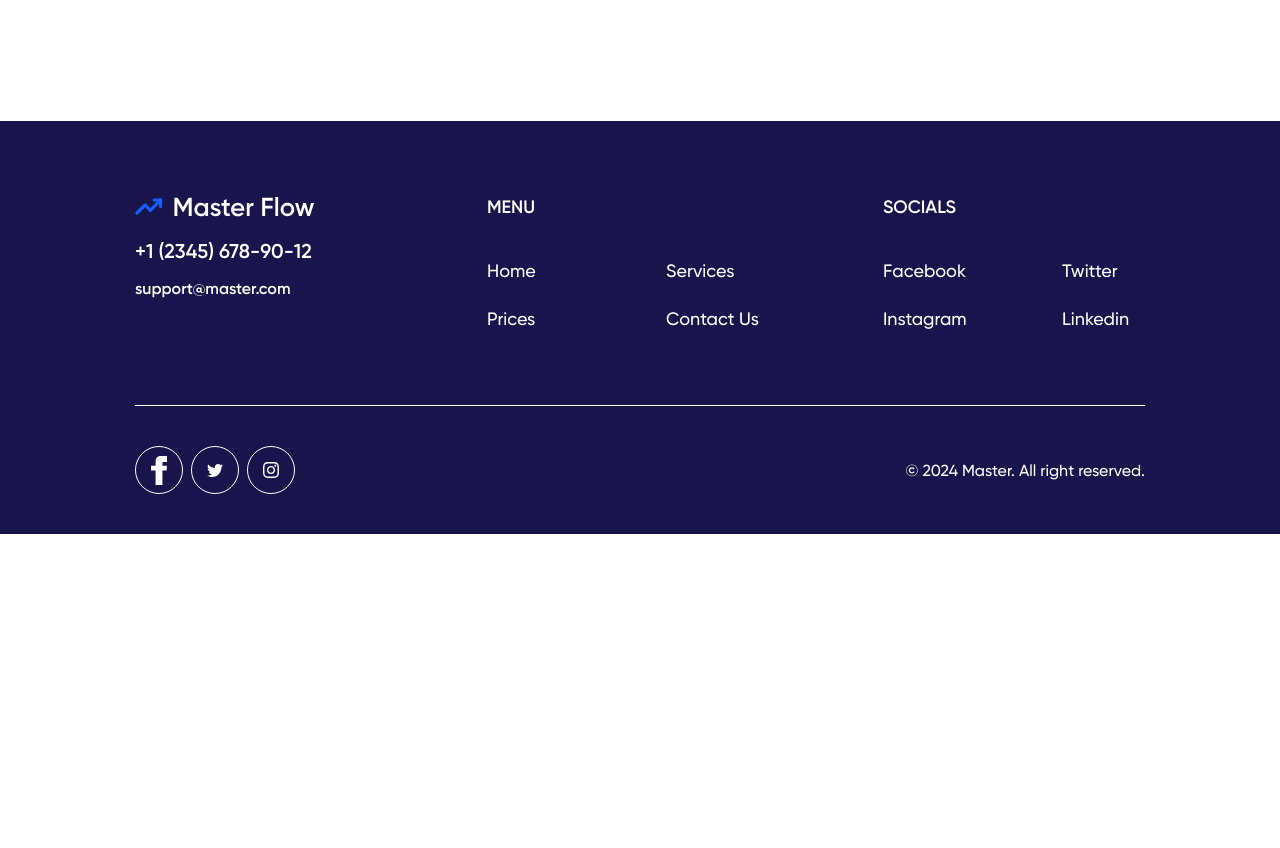
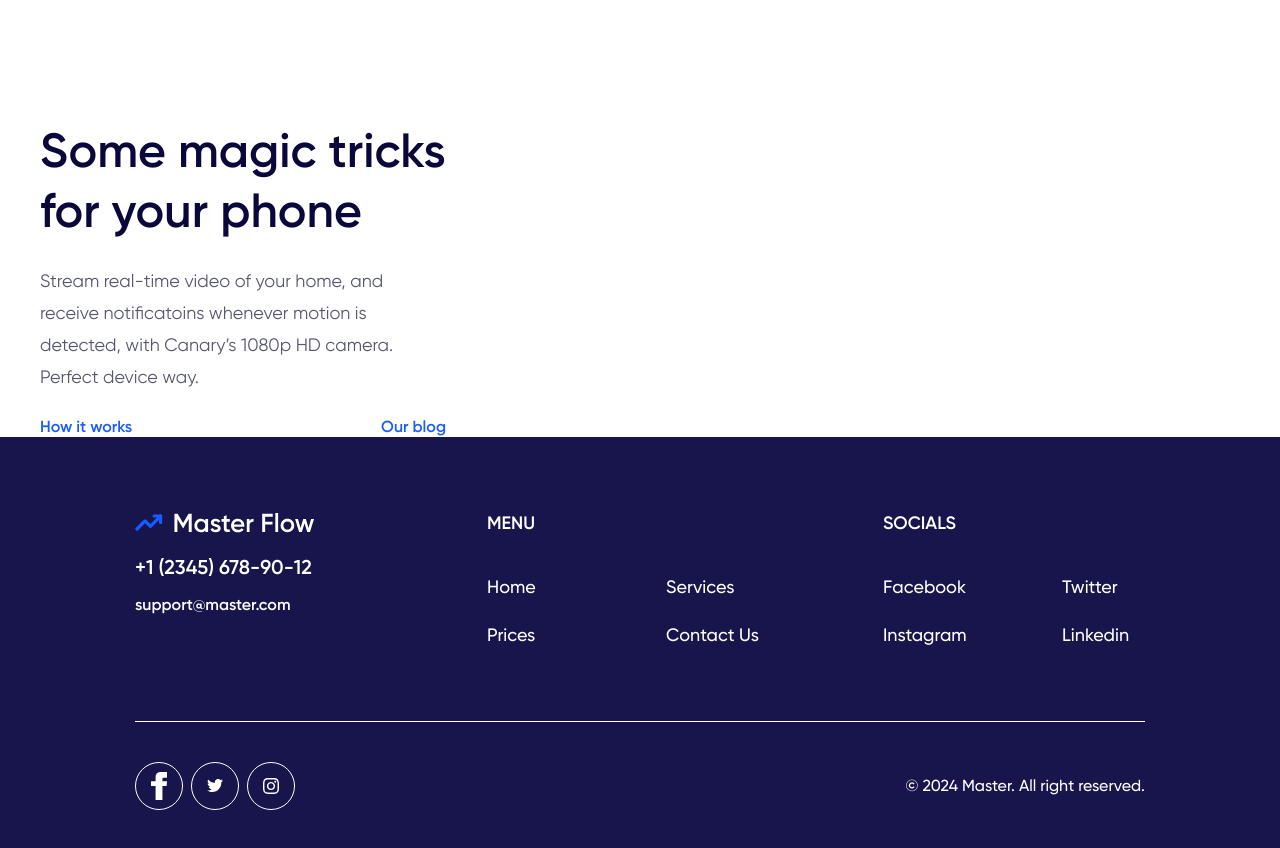
Before and after one commit to Slavinto/master-flow, a Next.js app: page / in a window 1280 px wide. Shown: the part 4240-5088 px from the top of the page. Before the commit the page ends 4774 px from the top, so only its background shows below. Built offline with nearby package versions, Linux system fonts and the light colour scheme.

Commit message:
Started laying out section components

```diff
--- a/src/app/page.tsx
+++ b/src/app/page.tsx
@@ -5,6 +5,7 @@ import {
     Hero,
     Offices,
     SubscribeForm,
+    Tricks,
 } from "@/components";
 
 export default function Home() {
@@ -16,6 +17,7 @@ export default function Home() {
             <Habits />
             <Experiences />
             <SubscribeForm />
+            <Tricks />
         </main>
     );
 }
--- a/src/components/index.ts
+++ b/src/components/index.ts
@@ -9,3 +9,4 @@ export { default as Habits } from "./habits";
 export { default as Experiences } from "./experiences";
 export { default as BlogPostCard } from "./blog-post-card";
 export { default as SubscribeForm } from "./subscribe-form";
+export { default as Tricks } from "./tricks";
--- /dev/null
+++ b/src/components/tricks.tsx
@@ -0,0 +1,25 @@
+import { Button } from ".";
+
+const Tricks = () => {
+    return (
+        <section className='flex justify-between '>
+            <article className='flex flex-col gap-6 max-w-[406px]'>
+                <h2 className='section-main-text'>
+                    Some magic tricks for your phone
+                </h2>
+                <p className='article-regular-text'>
+                    Stream real-time video of your home, and receive
+                    notificatoins whenever motion is detected, with Canary’s
+                    1080p HD camera. Perfect device way.
+                </p>
+                <div className='flex justify-between'>
+                    <Button type='button' title='How it works' classNames='' />
+                    <Button type='button' title='Our blog' classNames='' />
+                </div>
+            </article>
+            <div></div>
+        </section>
+    );
+};
+
+export default Tricks;
```
Also changed, not shown: public/static/assets/images/Image4.png, public/static/assets/images/Image5.png.
